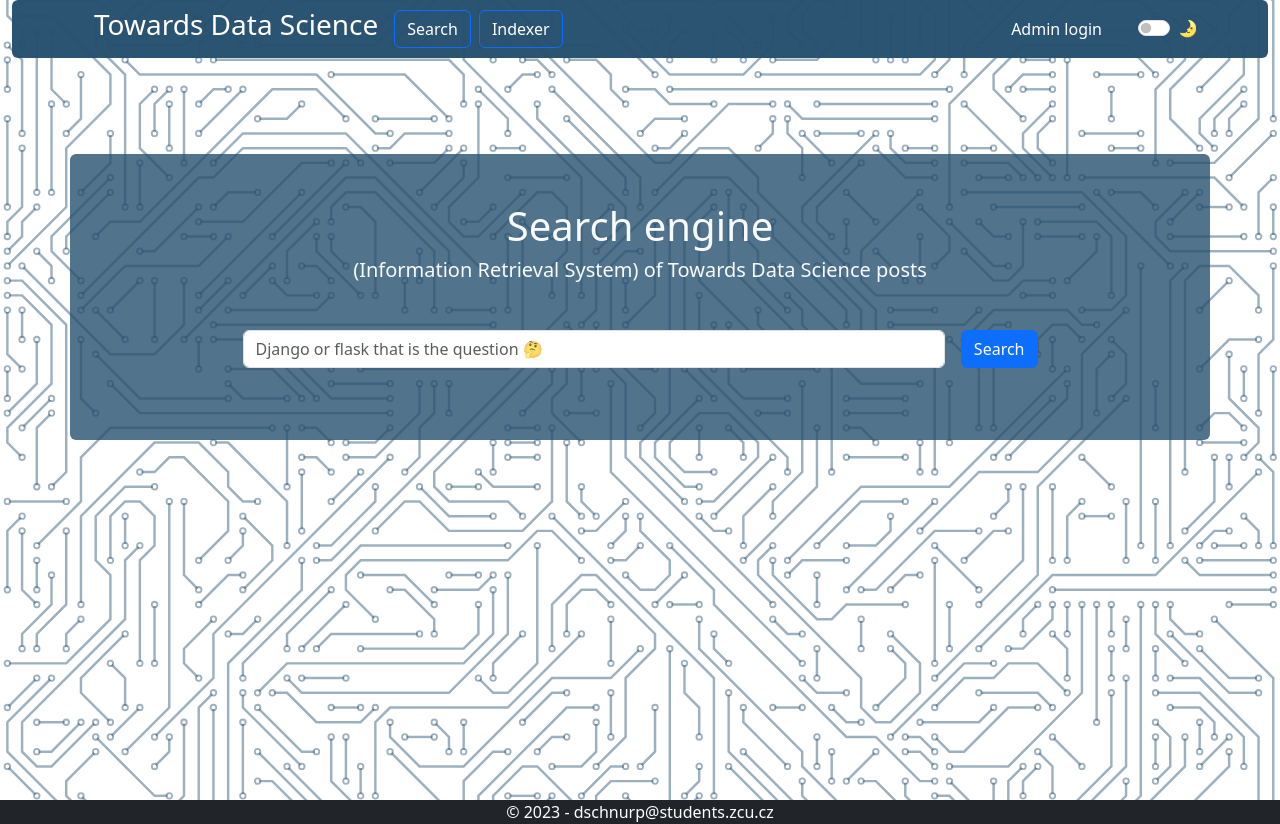
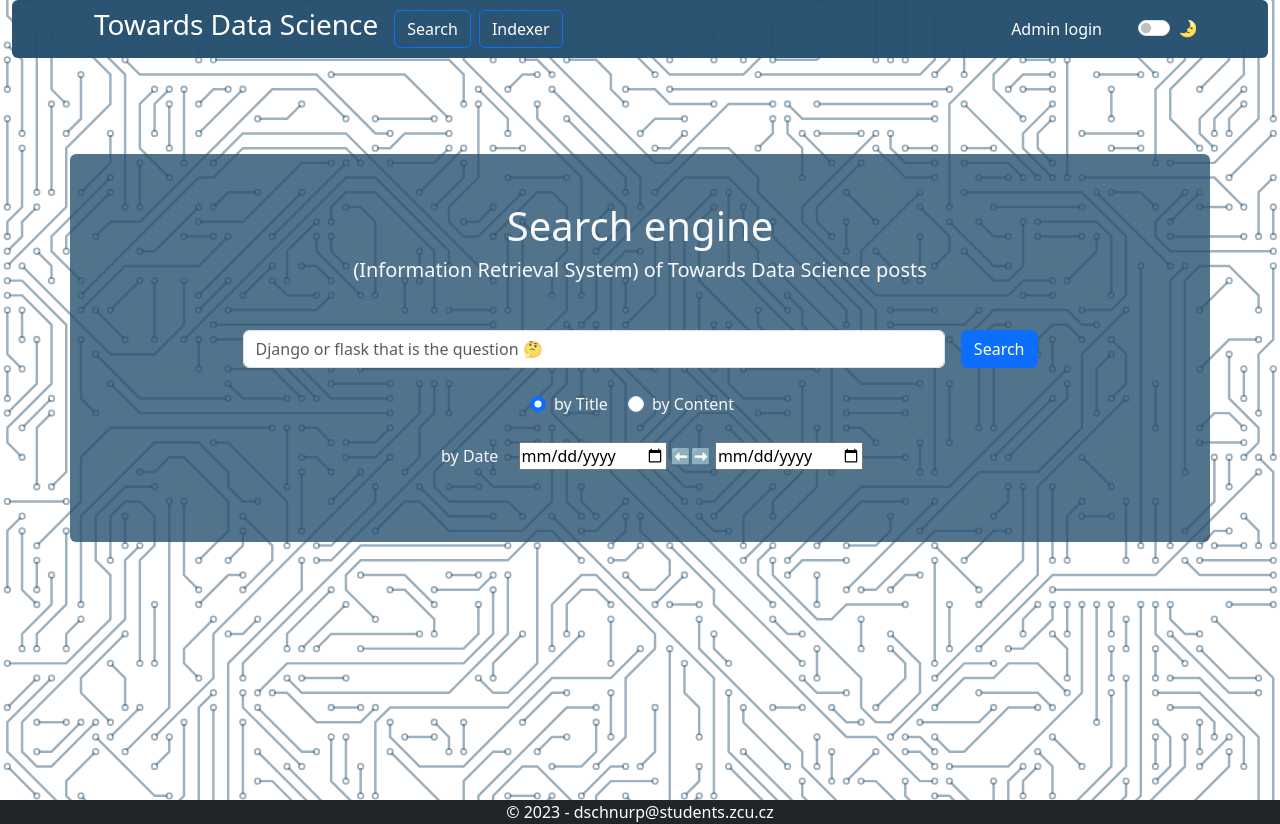
Before and after one commit to danschnurp/IRS-Towards-Data-Science, a Django app: template web_app/search/templates/search/index.html in a window 1280 px wide. Run offline with Django 4.2, Linux system fonts and the light colour scheme; the template is opened without the code that fills it, so the values that code supplies are empty.

Commit message:
date range

```diff
--- a/web_app/search/templates/search/base.html
+++ b/web_app/search/templates/search/base.html
@@ -95,7 +95,7 @@
 
                   {% endif %}
                   <span class="navbar-text me-4">
-                    <a class="nav-link text-white">Admin login</a></span
+                    <a class="nav-link text-white" href="#">Admin login</a></span
                   >
                 </div>
               </div>
--- a/web_app/search/templates/search/index.html
+++ b/web_app/search/templates/search/index.html
@@ -7,7 +7,7 @@
       (Information Retrieval System) of Towards Data Science posts
     </h5>
 
-    <form class="d-flex" role="search">
+    <form  role="search"> <div class="d-flex">
       <input
         class="form-control me-3"
         name="search_text"
@@ -16,6 +16,34 @@
         aria-label="Search"
       />
       <button class="btn btn-primary" type="submit">Search</button>
+      </div>
+     <br>
+      <div >
+<div class="form-check form-check-inline">
+  <input class="form-check-input" type="radio" name="search_by" id="inlineRadio1" value="Titles" checked>
+  <label class="form-check-label" for="inlineRadio1">by Title</label>
+</div>
+<div class="form-check form-check-inline">
+  <input class="form-check-input" type="radio" name="search_by" id="inlineRadio2" value="Dates">
+  <label class="form-check-label" for="inlineRadio2">by Content</label>
+</div>
+      </div>
+           <br>
+      <div >
+
+              <div class="form-check form-check-inline">
+
+                 <label class="form-check-label">by Date</label>
+
+
+
+      </div>
+        <input id="start_date"  name="start_date" class="form-input-inline" for="inlineRadio2" type="date"/>
+
+         <label class="form-check-label" for="start_date"> ⬅️➡️  </label>
+
+         <input id="end_date"  name="end_date" class="form-input-inline" for="inlineRadio2" type="date"/>
+      </div>
     </form>
     <br />
   </div>
```
Also changed, not shown: web_app/search/add_index.py (added, +35 -0 lines), web_app/search/search.py (+41 -0 lines), web_app/search/templates/search/results.html (+8 -2 lines), web_app/search/views.py (+18 -55 lines).
